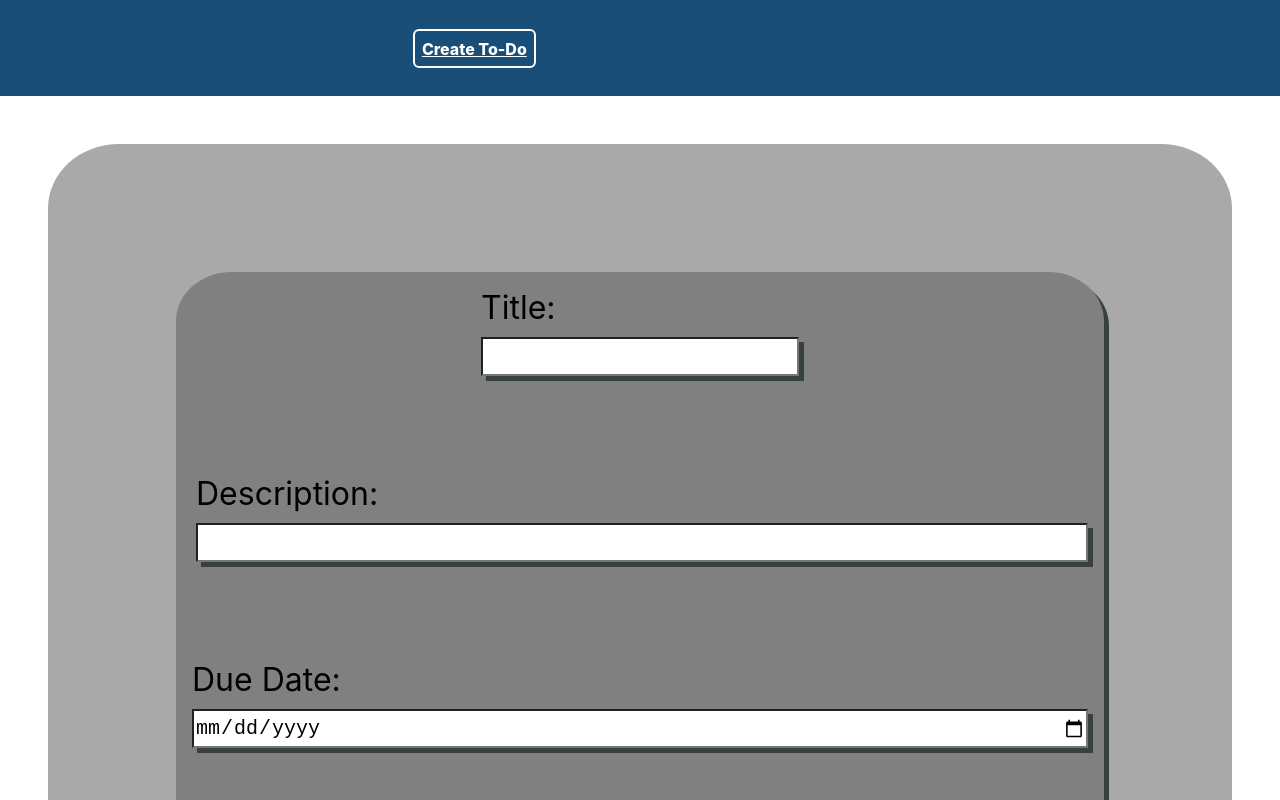
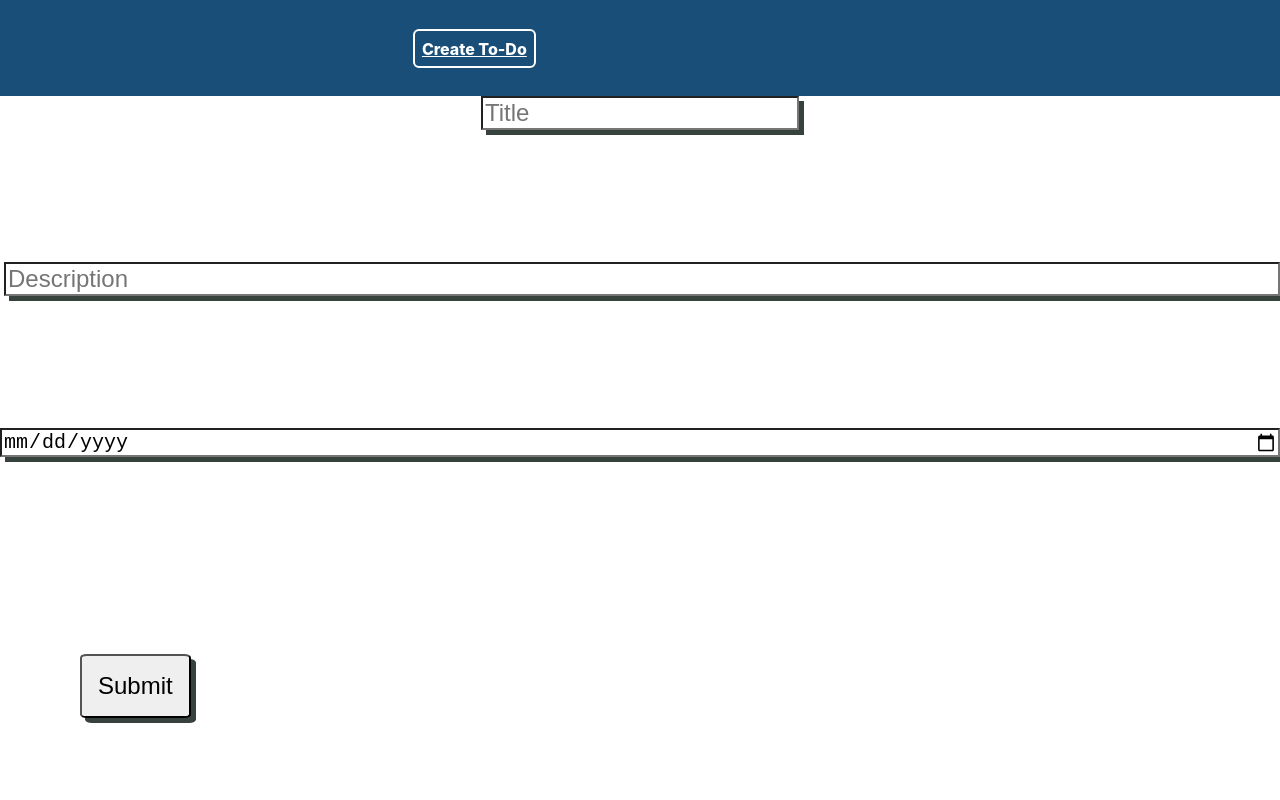
Before and after one commit to Hreichgelt/todo-app, a React (Create React App) app: page /Create in a window 1280 px wide. Shown: the top 800 px of the page. Built offline with nearby package versions, Linux system fonts and the light colour scheme.

Commit message:
create todo styling

```diff
--- a/src/components/CreateTodoForm.js
+++ b/src/components/CreateTodoForm.js
@@ -69,31 +69,31 @@ class CreateTodoForm extends React.Component {
     <div className="formTodoWrap">
       <form className="formTodo" onSubmit={this.handleSubmit}>
         <label className="title">
-          Title:
           <input
             type={"text"}
             value={this.state.title}
             name="Title"
+            placeholder="Title"
             onChange={this.handleChange("title")}
           />
         </label>
         <label className="description">
-          Description:
           <input
             type={"text"}
             value={this.state.description}
             rows={5}
             maxLength={500}
             name="Description"
+            placeholder="Description"
             onChange={this.handleChange("description")}
           />
         </label>
         <label className="dueat">
-          Due Date:
           <input
             type={"date"}
             value={this.state.dueAt}
             name="Due Date"
+            placeholder="Due Date"
             onChange={this.handleChange("dueAt")}
           />
         </label>
--- a/src/components/styles/CreateTodoForm.css
+++ b/src/components/styles/CreateTodoForm.css
@@ -1,16 +1,16 @@
 .formTodoWrap {
-    border-radius: 6%;
-    background-color: darkgrey;
-    padding: 3rem;
-    margin: 3rem;
+    /* border-radius: 6%; */
+    /* background-color: darkgrey; */
+    /* padding: 3rem;
+    margin: 3rem; */
 }
 
 .formTodo {
- background-color: gray;
- padding: 1rem;
+ /* background-color: gray; */
+ /* padding: 1rem;
  margin: 5rem;
  border-radius: 6%;
- box-shadow: 5px 5px rgb(56, 66, 61);
+ box-shadow: 5px 5px rgb(56, 66, 61); */
 }
 
 label {
```
